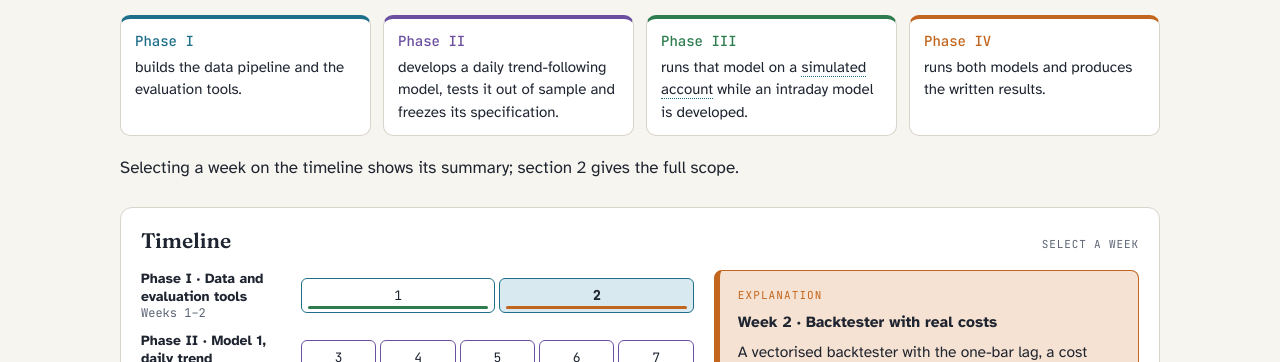
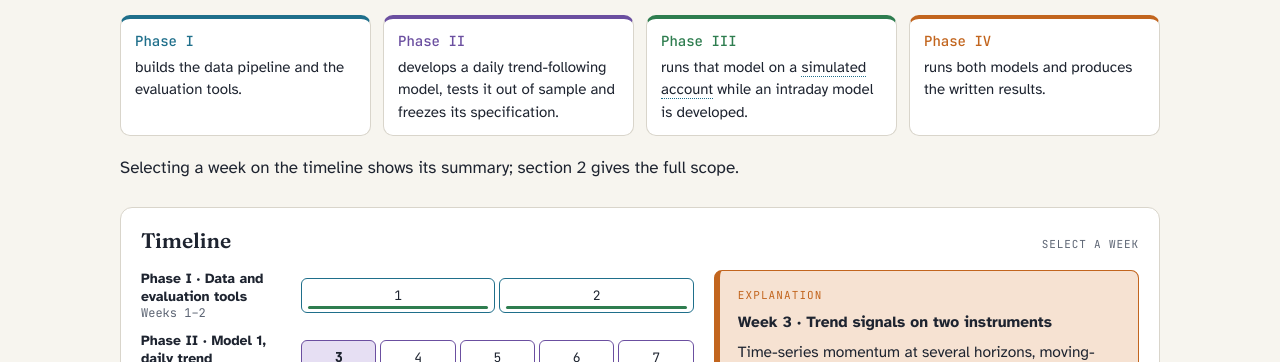
Before and after one commit to teejay772/quant-notes, a plain HTML site: page docs/roadmap.html in a window 1280 px wide. Shown: the part 590-952 px from the top of the page. Drawn offline with Linux system fonts and the light colour scheme.

Commit message:
Plan: week 2 complete, week 3 in progress
Co-Authored-By: Claude Opus 5.5 <noreply@anthropic.com>

```diff
--- a/docs/roadmap.html
+++ b/docs/roadmap.html
@@ -225,7 +225,7 @@ const PHASES=[
  {id:"p3",name:"Phase III · Simulated trading; Model 2",span:"Weeks 8–13",weeks:[8,9,10,11,12,13]},
  {id:"p4",name:"Phase IV · Combined book and write-up",span:"Weeks 14–16",weeks:[14,15,16]}];
 // status by hand from notes/research_log.md: done | now | next
-const STATUS={1:"done",2:"now"};
+const STATUS={1:"done",2:"done",3:"now"};
 const LIVE=[8,14];
 const W=[
  {n:1,p:"p1",t:"Data: gold and bitcoin",brief:"Download the full daily and hourly history for both instruments, check gaps, weekends and time zones, and save the raw files untouched.",
@@ -325,7 +325,7 @@ function renderTL(on){
   const w=byN(on); const st=STATUS[on]==='done'?'Complete.':STATUS[on]==='now'?'In progress.':'Not started.';
   $('tlX').innerHTML=`<b>Week ${w.n} · ${w.t}</b><span>${w.brief}</span><span class="note">${st}${LIVE.includes(on)?' A model begins simulated trading this week.':''} Deliverable: ${w.out.split(/;\s|\.\s/)[0].replace(/\.$/,'')}.</span>`;
 }
-renderTL(2);
+renderTL(3);
 // stats computed from the plan
 const nWork=W.reduce((a,w)=>a+w.work.length,0), nRead=W.reduce((a,w)=>a+w.read.length+(w.math||[]).length,0), nDone=Object.values(STATUS).filter(s=>s==='done').length;
 {const c=(sr,r)=>sr*Math.SQRT2/Math.sqrt(1+r); const a=document.getElementById('cmb4'), b=document.getElementById('cmb5'); if(a) a.textContent=c(0.4,0.1).toFixed(2); if(b) b.textContent=c(0.5,0.1).toFixed(2);}
```
